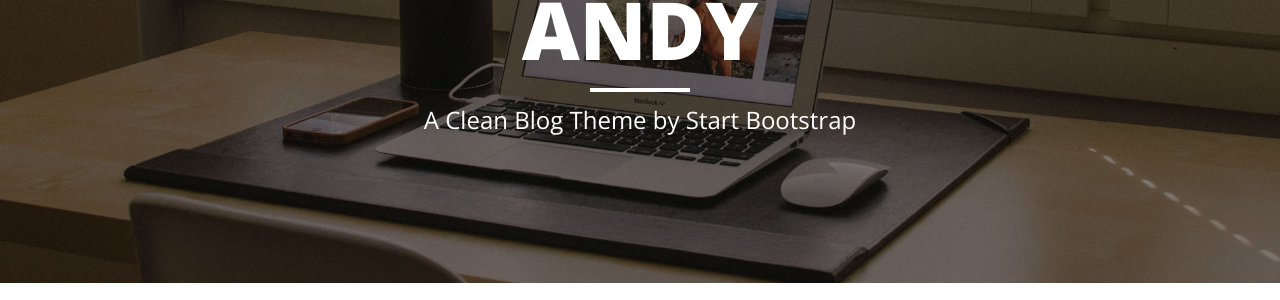
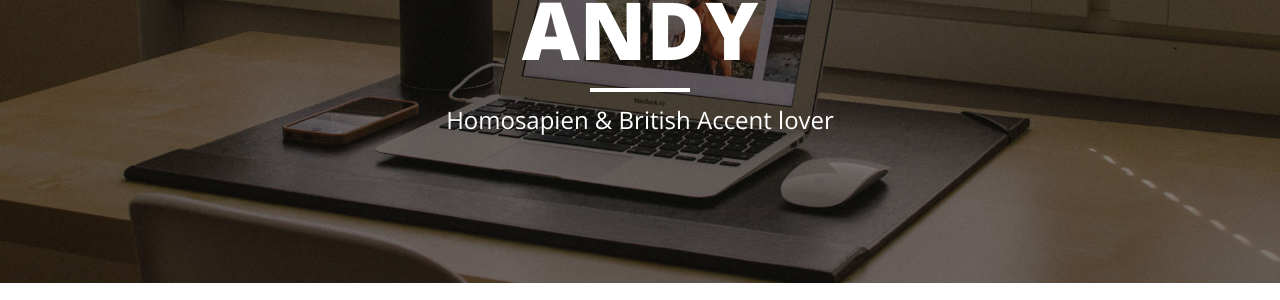
Before and after one commit to andy1xx8/tauitdnmd.github.io, a Jekyll site: the page built from index.html, in a window 1280 px wide. Shown: the part 165-465 px from the top of the page. Built offline with Jekyll 4.4.1, drawn with Linux system fonts in a browser that asks for light colours; nearby versions of some CDN libraries; the list of posts is cut into pages by our own code.

Commit message:
update title

```diff
--- a/index.html
+++ b/index.html
@@ -1,6 +1,6 @@
 ---
 layout: page
-description: "A Clean Blog Theme by Start Bootstrap"
+description: "Homosapien &  British Accent lover"
 ---
 
 {% for post in paginator.posts %}
```
